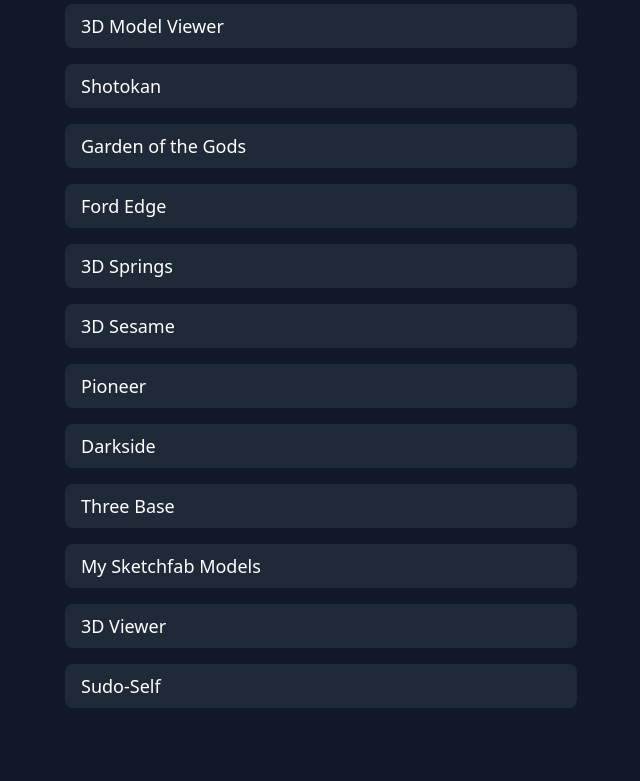
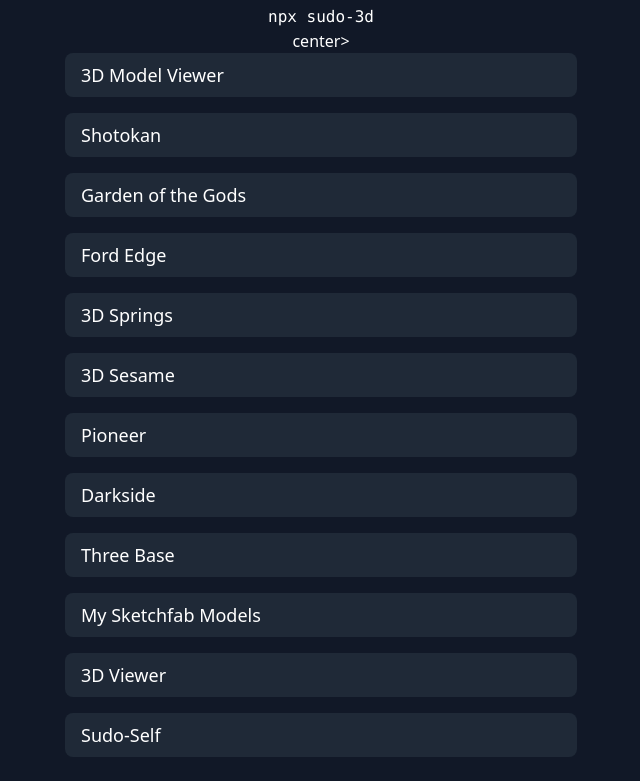
Before and after one commit to sudo-self/3D-projects, a plain HTML site: page index.html in a window 1280 px wide. Shown: the part 84-865 px from the top of the page, without its empty margins (319-959 px from the left). Before the commit the page ends 816 px from the top, so only its background shows below. Drawn offline with nearby package versions, Linux system fonts and the light colour scheme.

Commit message:
Update index.html

```diff
--- a/index.html
+++ b/index.html
@@ -8,6 +8,7 @@
 </head>
 <body class="bg-gray-900 text-white flex flex-col items-center min-h-screen p-6">
     <h1 class="text-4xl font-bold mb-6">3D Projects</h1>
+    <center><code>npx sudo-3d</code></center>center>
     <ul class="w-full max-w-lg space-y-4">
         <li><a href="https://3d.jessejesse.com" target="_blank" class="block bg-gray-800 hover:bg-gray-700 px-4 py-2 rounded-lg text-lg">3D Model Viewer</a></li>
         <li><a href="https://shotokan-art.vercel.app/" target="_blank" class="block bg-gray-800 hover:bg-gray-700 px-4 py-2 rounded-lg text-lg">Shotokan</a></li>
```
